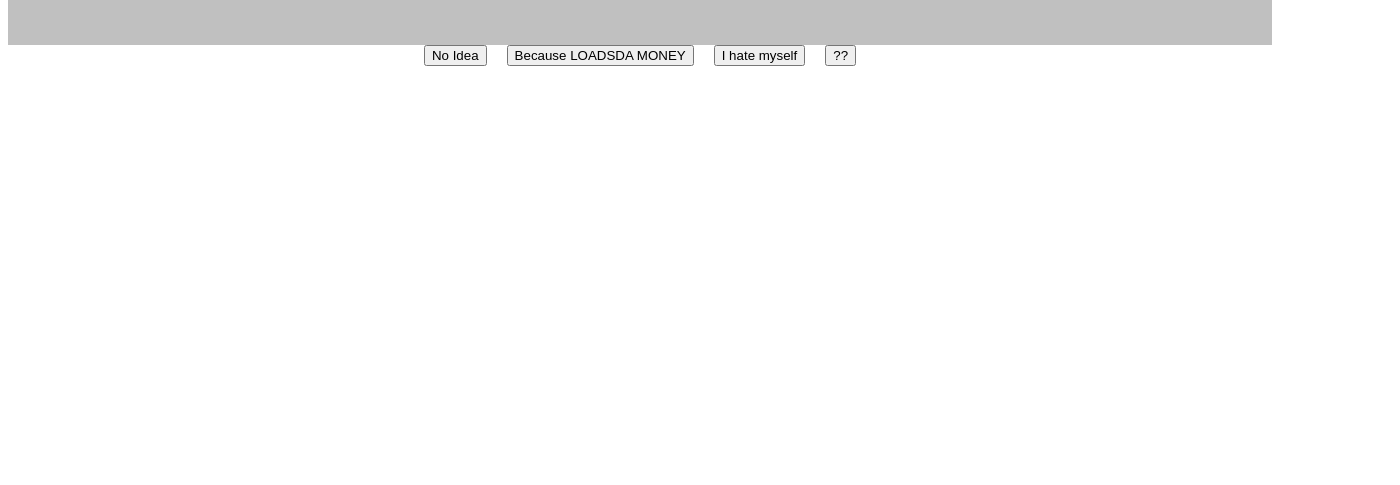
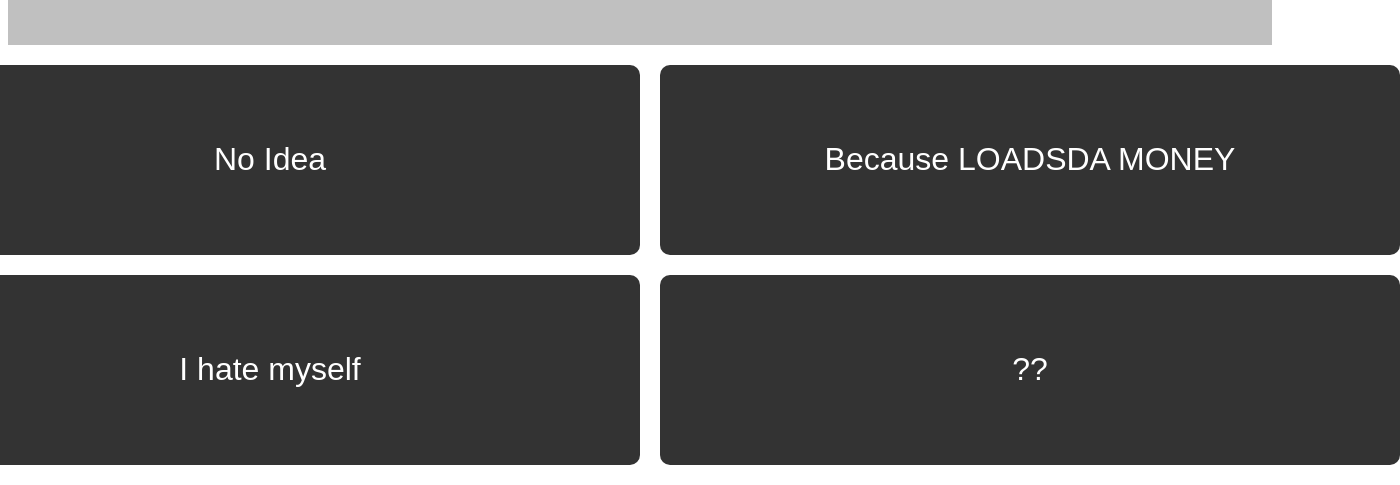
Before and after one commit to Jacob-Yearoo/quiz-time, a plain HTML site: page index.html in a window 1280 px wide. Shown: the part 420-905 px from the top of the page, 1400 px wide, since content can reach past the window. Before the commit the page ends 800 px from the top, so only its background shows below. Drawn offline with Linux system fonts and the light colour scheme.

Commit message:
add styling to the answers and change font size of buttons

```diff
--- a/assets/css/style.css
+++ b/assets/css/style.css
@@ -24,8 +24,51 @@ h1 {
 }
 
 .answer-area {
-    display: flex;
-    justify-content: center;
-    gap: 20px;
-    margin: 30px, 0;
+    margin: 20px auto;
+    width:400px;
+    height:400px;
+    background-color:#fff;
+    display:grid;
+    grid-template-columns: 200px 200px;
+    grid-row: auto auto;
+    grid-column-gap: 20px;
+    grid-row-gap: 20px;
+
 }
+
+.answer-left {
+    background-color:#333;
+    padding:20px;
+    border-radius:10px;
+    color:#fff;
+    display:flex;
+    align-items:center;
+    justify-content:center;
+    font-size:40px;
+    margin-left: calc(50% - 50vw);
+
+}
+
+.answer-right {
+    background-color:#333;
+    padding:20px;
+    border-radius:10px;
+    color:#fff;
+    display:flex;
+    align-items:center;
+    justify-content:center;
+    font-size:40px;
+    margin-right: calc(50% - 50vw);
+
+}
+
+button {
+    background: none;
+    border: none;
+    color: white;
+    font-size: 2rem;
+}
+
+button:focus {
+    outline: orange auto 5px
+}
--- a/index.html
+++ b/index.html
@@ -19,10 +19,10 @@
     <div class="question-area"><p>Why Am I doing this?</p></div>
 
     <div class="answer-area">
-        <span class="answer"><button>No Idea</button></span>
-        <span class="answer"><button>Because LOADSDA MONEY</button></span>
-        <span class="answer"><button>I hate myself</button></span>
-        <span class="answer"><button>??</button></span>
+        <div class="answer-left"><button>No Idea</button></div>
+        <div class="answer-right"><button>Because LOADSDA MONEY</button></div>
+        <div class="answer-left"><button>I hate myself</button></div>
+        <div class="answer-right"><button>??</button></div>
     </div>
 
     <div id="right-or-wrong">
```
